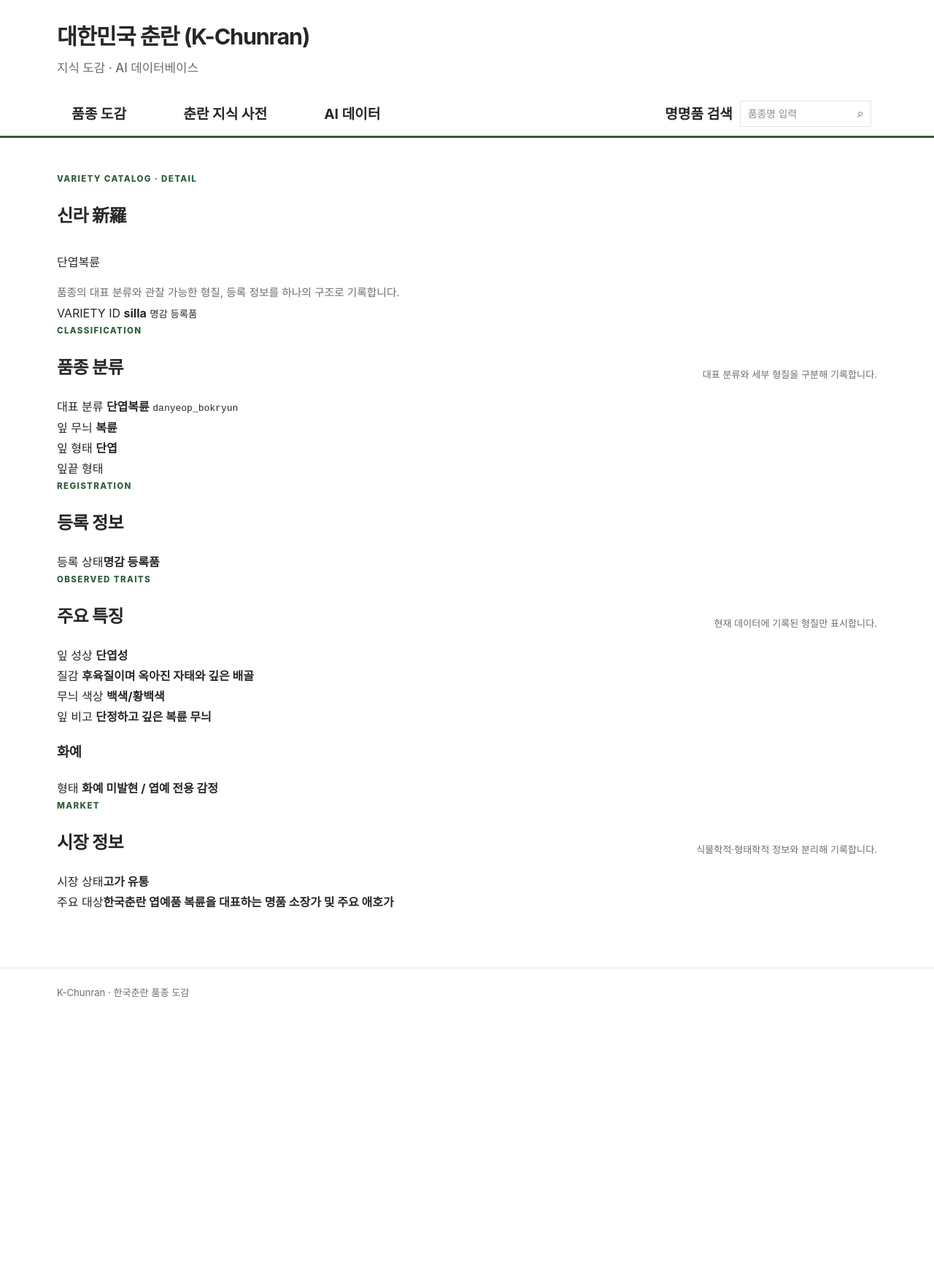
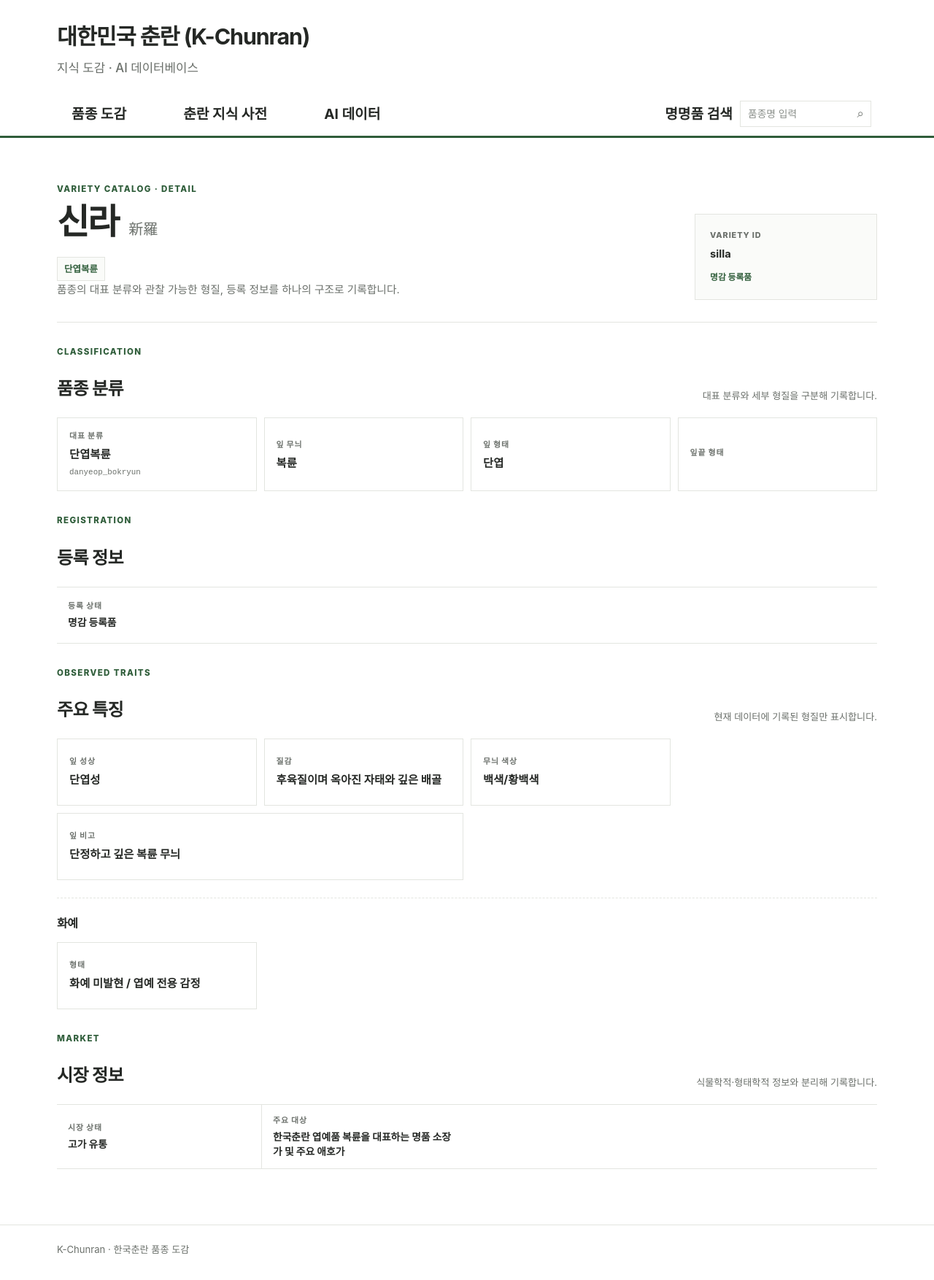
Before and after one commit to parasolra5-pixel/K-chunran, a Jekyll site: the page built from _posts/2026-01-02-silla.md, in a window 1280 px wide. Shown: the whole page at 73% size. Built offline with Jekyll 4.4.1, drawn with Linux system fonts in a browser that asks for light colours; before the commit the page ends 1402 px from its top, so only the background shows below that.

Commit message:
feat(style): add variety detail page components

```diff
--- a/assets/css/k-chunran.css
+++ b/assets/css/k-chunran.css
@@ -2381,3 +2381,203 @@ a { color: inherit; }
 .kc-jungtu-trait-card i { margin-top:12px; color:#9aa88f; font-size:.68rem; font-style:normal; }
 @media (max-width:900px) { .kc-jungtu-trait-grid { grid-template-columns:repeat(2,minmax(0,1fr)); } }
 @media (max-width:760px) { .kc-jungtu-trait-grid { grid-template-columns:1fr; } }
+
+
+/* Variety detail page */
+.kc-variety-detail-hero {
+  display: grid;
+  grid-template-columns: minmax(0, 1fr) 250px;
+  gap: 28px;
+  align-items: end;
+  padding: 14px 0 30px;
+  border-bottom: 1px solid var(--kc-border);
+}
+
+.kc-variety-detail-hero h1 {
+  margin: 0;
+  font-size: clamp(2rem, 4vw, 3rem);
+  line-height: 1.15;
+  letter-spacing: -0.045em;
+}
+
+.kc-variety-detail-hero h1 span {
+  margin-left: 5px;
+  color: var(--kc-muted);
+  font-size: .42em;
+  font-weight: 500;
+  letter-spacing: 0;
+}
+
+.kc-variety-class {
+  display: inline-flex;
+  margin: 12px 0 0;
+  padding: 5px 9px;
+  border: 1px solid var(--kc-border);
+  background: #fafbf9;
+  color: var(--kc-green);
+  font-size: .78rem;
+  font-weight: 800;
+}
+
+.kc-variety-hero-meta {
+  display: flex;
+  flex-direction: column;
+  justify-content: center;
+  min-height: 118px;
+  padding: 18px 20px;
+  border: 1px solid var(--kc-border);
+  background: #fafbf9;
+}
+
+.kc-variety-hero-meta span,
+.kc-variety-info-card > span,
+.kc-variety-trait > span,
+.kc-variety-facts span {
+  color: var(--kc-muted);
+  font-size: .68rem;
+  font-weight: 800;
+  letter-spacing: .08em;
+}
+
+.kc-variety-hero-meta strong {
+  margin-top: 4px;
+  font-size: .92rem;
+  overflow-wrap: anywhere;
+}
+
+.kc-variety-hero-meta small {
+  margin-top: 8px;
+  color: var(--kc-green);
+  font-size: .74rem;
+  font-weight: 700;
+}
+
+.kc-variety-detail-section {
+  padding-top: 30px;
+}
+
+.kc-variety-info-grid,
+.kc-variety-trait-grid {
+  display: grid;
+  grid-template-columns: repeat(4, minmax(0, 1fr));
+  gap: 10px;
+}
+
+.kc-variety-info-card,
+.kc-variety-trait {
+  min-height: 92px;
+  display: flex;
+  flex-direction: column;
+  justify-content: center;
+  padding: 15px 16px;
+  border: 1px solid var(--kc-border);
+  background: #fff;
+}
+
+.kc-variety-info-card strong,
+.kc-variety-trait strong {
+  margin-top: 5px;
+  font-size: .96rem;
+  line-height: 1.45;
+}
+
+.kc-variety-info-card code {
+  margin-top: 4px;
+  color: var(--kc-muted);
+  font-size: .68rem;
+}
+
+.kc-variety-facts {
+  display: grid;
+  grid-template-columns: repeat(4, minmax(0, 1fr));
+  border-top: 1px solid var(--kc-border);
+  border-bottom: 1px solid var(--kc-border);
+}
+
+.kc-variety-facts > div {
+  min-height: 76px;
+  display: flex;
+  flex-direction: column;
+  justify-content: center;
+  gap: 4px;
+  padding: 12px 15px;
+  border-right: 1px solid var(--kc-border);
+}
+
+.kc-variety-facts > div:last-child {
+  border-right: 0;
+}
+
+.kc-variety-facts strong {
+  font-size: .86rem;
+  line-height: 1.45;
+}
+
+.kc-variety-trait-wide {
+  grid-column: span 2;
+}
+
+.kc-variety-subsection {
+  margin-top: 24px;
+  padding-top: 20px;
+  border-top: 1px dashed var(--kc-border);
+}
+
+.kc-variety-subsection h3 {
+  margin: 0 0 12px;
+  font-size: 1rem;
+}
+
+.kc-variety-detail-empty {
+  padding: 28px 0 50px;
+}
+
+@media (max-width: 900px) {
+  .kc-variety-info-grid,
+  .kc-variety-trait-grid {
+    grid-template-columns: repeat(2, minmax(0, 1fr));
+  }
+
+  .kc-variety-facts {
+    grid-template-columns: repeat(2, minmax(0, 1fr));
+  }
+
+  .kc-variety-facts > div:nth-child(2n) {
+    border-right: 0;
+  }
+
+  .kc-variety-facts > div:nth-child(n + 3) {
+    border-top: 1px solid var(--kc-border);
+  }
+}
+
+@media (max-width: 760px) {
+  .kc-variety-detail-hero {
+    grid-template-columns: 1fr;
+    gap: 18px;
+    padding-top: 6px;
+  }
+
+  .kc-variety-hero-meta {
+    min-height: 0;
+  }
+
+  .kc-variety-info-grid,
+  .kc-variety-trait-grid,
+  .kc-variety-facts {
+    grid-template-columns: 1fr;
+  }
+
+  .kc-variety-facts > div {
+    border-right: 0;
+    border-top: 1px solid var(--kc-border);
+  }
+
+  .kc-variety-facts > div:first-child {
+    border-top: 0;
+  }
+
+  .kc-variety-trait-wide {
+    grid-column: auto;
+  }
+}
```
